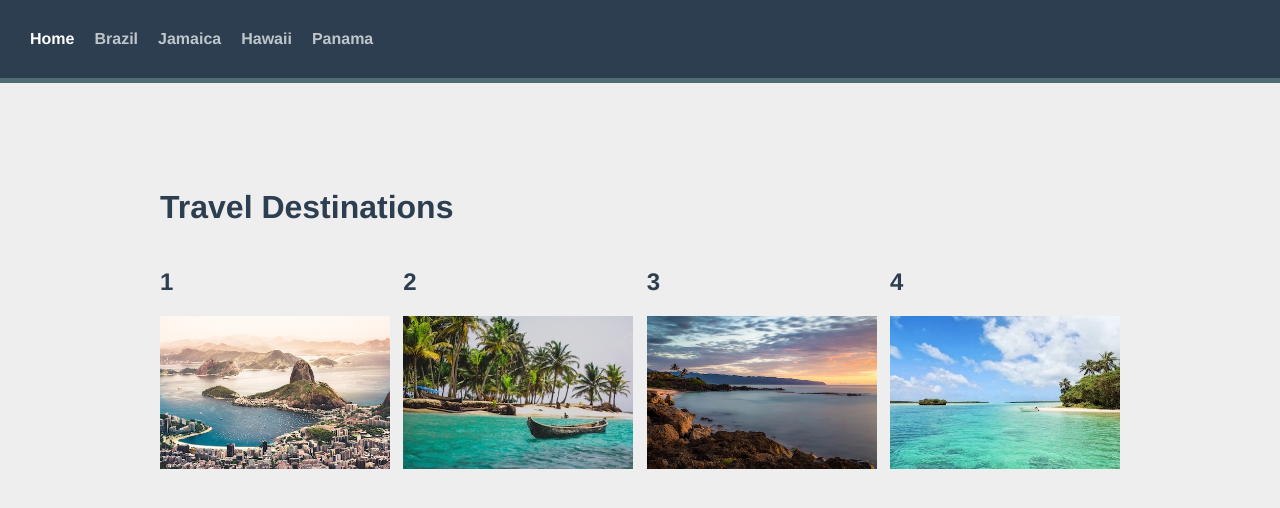
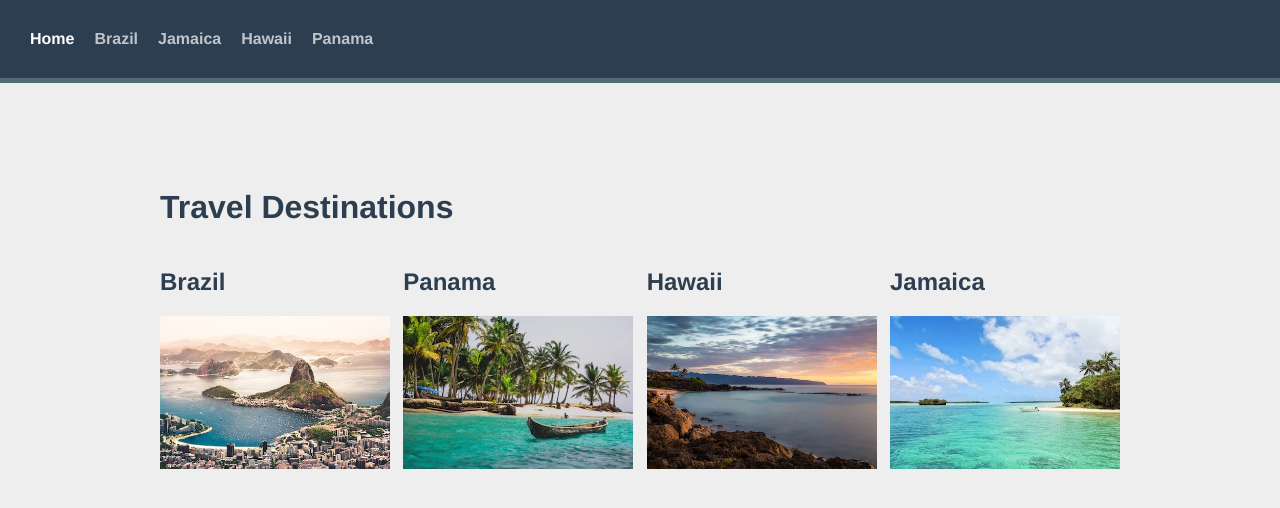
Before and after one commit to ogeeDeveloper/vue-travel-app-vue-router4, a Vue app: page / in a window 1280 px wide. Shown: the top 508 px of the page. Built offline with nearby package versions, Linux system fonts and the light colour scheme.

Commit message:
Configured Lazy Loading for the routes

```diff
--- a/src/pages/Home.vue
+++ b/src/pages/Home.vue
@@ -7,7 +7,7 @@
                 :key="destination.id"
                 :to="destination.slug"
             >
-                <h2>{{ destination.id }}</h2>
+                <h2>{{ destination.name }}</h2>
                 <img :src="`/images/${destination.image}`" :alt="destination.name" >
        </router-link>
         </div>
```
Also changed, not shown: src/router/index.ts (+5 -6 lines).
